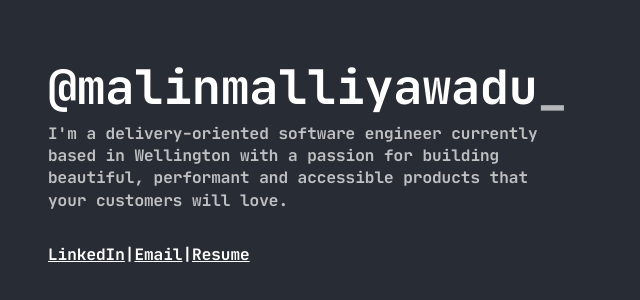
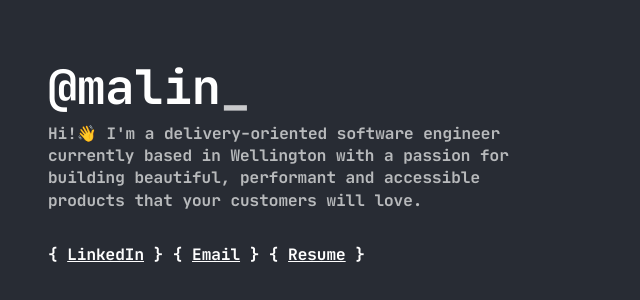
Before and after one commit to malinmalliyawadu/personal-site, a React (Create React App) app: page / in a window 1280 px wide. Shown: the part 240-540 px from the top of the page, without its empty margins (0-640 px from the left). Built offline with nearby package versions, Linux system fonts and the light colour scheme.

Commit message:
Footer improvements

```diff
--- a/package.json
+++ b/package.json
@@ -2,7 +2,7 @@
   "name": "personal-site",
   "version": "0.1.0",
   "private": true,
-  "homepage": "https://malinmalliyawadu.github.io/personal-site",
+  "homepage": "https://www.malin.nz",
   "dependencies": {
     "@testing-library/jest-dom": "^4.2.4",
     "@testing-library/react": "^9.5.0",
--- a/src/App.css
+++ b/src/App.css
@@ -37,7 +37,7 @@ main {
 
 .bio {
   max-width: 500px;
-  opacity: 0.7;
+  color: #b8babc;
 }
 
 footer {
@@ -47,12 +47,12 @@ footer {
 /* Animation */
 @media (prefers-reduced-motion: no-preference) {
   .anim-type {
-    animation: typewriter 1s steps(17) 500ms 1 normal both;
+    animation: typewriter 1s steps(6) 500ms 1 normal both;
     white-space: nowrap;
     overflow: hidden;
   }
   .cursor--blink {
-    animation: blinkTextCursor 700ms steps(17) infinite normal;
+    animation: blinkTextCursor 700ms steps(6) infinite normal;
   }
 }
 .anim-type {
@@ -70,7 +70,7 @@ footer {
     width: 0;
   }
   to {
-    width: 490px;
+    width: 173px;
   }
 }
 @keyframes blinkTextCursor {
--- a/src/App.js
+++ b/src/App.js
@@ -6,11 +6,15 @@ const App = () => {
   return (
     <div className="App">
       <header>
-        <span className="anim-type">@malinmalliyawadu</span>
+        <span className="anim-type">@malin</span>
         <span className="cursor--blink">_</span>
       </header>
       <main>
         <section className="bio">
+          Hi!
+          <span role="img" aria-label="Waving hand">
+            👋
+          </span>{" "}
           I'm a delivery-oriented software engineer currently based in
           Wellington with a passion for building beautiful, performant and
           accessible products that your customers will love.
--- a/src/components/Footer.js
+++ b/src/components/Footer.js
@@ -3,6 +3,7 @@ import React from "react";
 const Footer = () => {
   return (
     <footer>
+      <span role="presentation">{"{ "}</span>
       <a
         href="https://www.linkedin.com/in/malin-malliya-wadu-94956522/"
         rel="noopener noreferrer"
@@ -10,7 +11,7 @@ const Footer = () => {
       >
         LinkedIn
       </a>
-      |
+      <span role="presentation">{" } { "}</span>
       <a
         href="mailto:malin.malliya.wadu@gmail.com"
         rel="noopener noreferrer"
@@ -18,10 +19,15 @@ const Footer = () => {
       >
         Email
       </a>
-      |
-      <a href="/pdfs/resume.pdf" rel="noopener noreferrer" target="_blank">
+      <span role="presentation">{" } { "}</span>
+      <a
+        href="/personal-site/pdfs/resume.pdf"
+        rel="noopener noreferrer"
+        target="_blank"
+      >
         Resume
       </a>
+      <span role="presentation">{" }"}</span>
     </footer>
   );
 };
```
